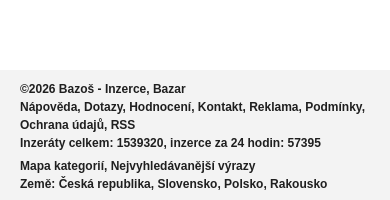
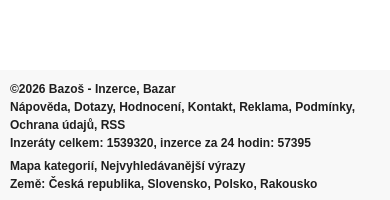
Before and after one commit to Jardas32/bazos, a React (Vite) app: page /#/ in a window 390 px wide. Shown: the part 641-841 px from the top of the page. Built offline with nearby package versions, Linux system fonts and the light colour scheme; no server answers.

Commit message:
fix color footer

```diff
--- a/src/css/footer.css
+++ b/src/css/footer.css
@@ -1,5 +1,5 @@
 .wrapper-footer {
-  background-color: rgb(243, 243, 243);
+  background-color: rgb(248, 248, 248);
   padding: 10px 20px;
   display: flex;
   flex-direction: column;
@@ -13,3 +13,15 @@
   line-height: 18px;
   font-weight: 600;
 }
+
+@media (max-width: 800px) {
+  .wrapper-footer {
+    margin-top: 20px;
+  }
+}
+
+@media (max-width: 693px) {
+  .wrapper-footer {
+    padding: 10px;
+  }
+}
```
